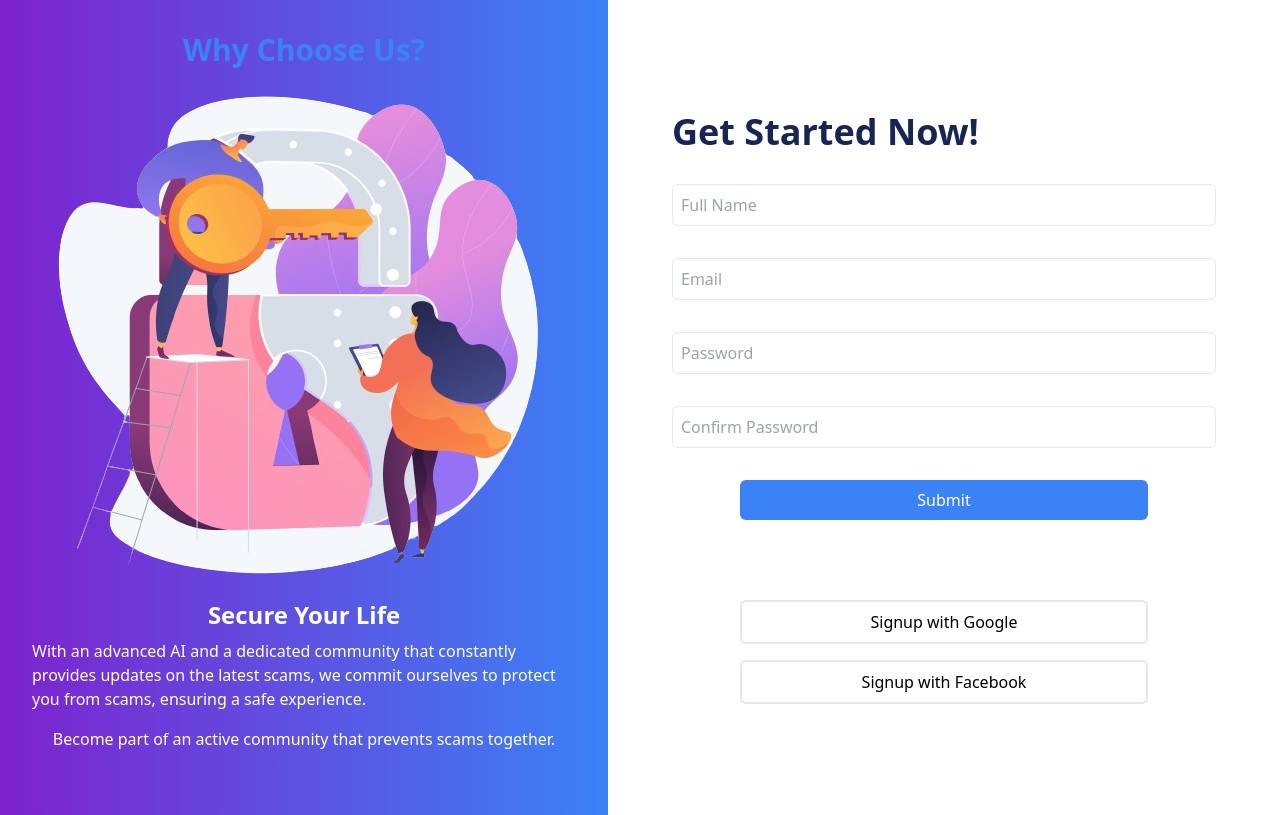
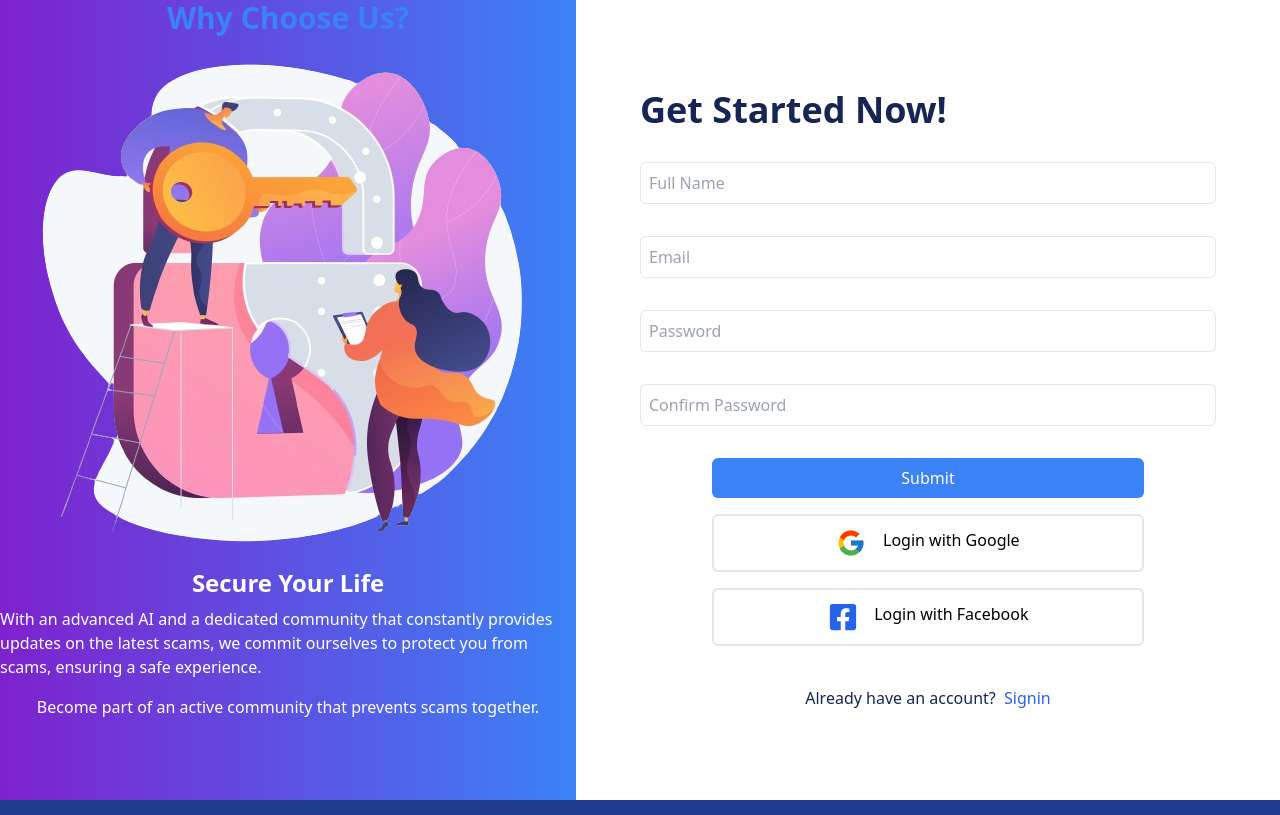
Before and after one commit to SachithraPinnaduwa/sdgp, a Next.js app: page /signup in a window 1280 px wide. Built offline with nearby package versions, Linux system fonts and the light colour scheme.

Commit message:
icons added

```diff
--- a/app/Findscams/page.js
+++ b/app/Findscams/page.js
@@ -7,7 +7,7 @@ function FindScams() {
     return (
         <>
             <Navbar/>
-        <div className={'flex flex-col justify-center items-center mt-[-6%] min-h-screen'}>
+        <div className={'flex flex-col justify-center items-center mt-[-8%] min-h-screen'}>
             <div className={'mt-[0%] text-center text-amber-50'}>
                 <h1 className={'text-6xl mb-10'}>Community Stories</h1>
                 <p className={'text-3xl'}>Scams That the Community Faced</p>
--- a/app/Signin/page.js
+++ b/app/Signin/page.js
@@ -1,10 +1,14 @@
 import React from 'react';
 import Image from 'next/image';
 import login from '../../public/login/img1.png';
+import Link from "next/link";
+import { FcGoogle } from "react-icons/fc";
+import { FaFacebookSquare } from "react-icons/fa";
+
 
 function Page() {
     return (
-        <div className="flex flex-row min-h-screen">
+        <div className="flex flex-row min-h-screen max-h-screen">
             <div className="flex-1 bg-gradient-to-r from-purple-700 to-blue-500 p-8">
                 <h1 className=" text-3xl font-bold mb-4 flex justify-center text-blue-500 ">Why Choose Us?</h1>
                 <Image src={login} alt="login" className="mx-auto mb-4"/>
@@ -13,7 +17,7 @@ function Page() {
                     we commit ourselves to protect you from scams, ensuring a safe experience.</h3>
                 <p className="text-white mb-8 justify-center flex">Become part of an active community that prevents scams together.</p>
             </div>
-            <div className="flex-1 p-[5%] text-blue-950 bg-white justify-center flex flex-col">
+            <div className="flex-1 px-[5%] text-blue-950 bg-white justify-center flex flex-col">
                 <h1 className="text-4xl font-bold mb-8 ">Welcome Back!</h1>
                 <form className="flex flex-col">
 
@@ -25,10 +29,15 @@ function Page() {
                     <input type="password" id="password" name="password" className="border rounded-md p-2 mb-8"
                            placeholder={'Password'}/>
 
-                    <button type="submit" className="bg-blue-500 text-white p-2 rounded-md mb-16 w-3/4 flex mx-auto justify-center">Submit</button>
-                    <button  className="bg-white text-black p-2 rounded-md border-2 mt-4 w-3/4 flex mx-auto justify-center">Login with Google</button>
-                    <button  className="bg-white text-black p-2 rounded-md border-2 mt-4 w-3/4 flex mx-auto justify-center">Login with Facebook</button>
+                    <button type="submit" className="bg-blue-500 text-white p-3 rounded-md w-3/4 flex mx-auto justify-center">Submit</button>
+                    <button  className="bg-white text-black p-3 rounded-md border-2 mt-4 w-3/4 flex mx-auto justify-center"><FcGoogle className="text-3xl"/>&nbsp;&nbsp;&nbsp;&nbsp;Login with Google</button>
+                    <button  className="bg-white text-black p-3 rounded-md border-2 mt-4 w-3/4 flex mx-auto justify-center"><FaFacebookSquare className="text-blue-600 text-3xl"/>&nbsp;&nbsp;&nbsp;&nbsp;Login with Facebook</button>
                 </form>
+                <p className="flex justify-center py-16">Don&apos;t have an account?
+                    <Link
+                    href={'/signup'}>
+                    <span className="text-blue-600"> &nbsp;	Signup</span>
+                    </Link></p>
             </div>
         </div>
     );
--- a/app/components/Navbar.js
+++ b/app/components/Navbar.js
@@ -27,7 +27,7 @@ const Navbar = () => {
         ))}
       </ul>
       <div className="lg:flex lg:items-center lg:justify-center hidden">
-          <Link href={'/signup'}>
+          <Link href={'/Signin'}>
                 <Button label="Log in" type="button" icon="/user.svg" variant=" px-8 py-4 text-white bg-black"/>
           </Link>
       </div>
--- a/app/page.js
+++ b/app/page.js
@@ -6,7 +6,7 @@ export default function Home() {
   return (
     <>
         <Navbar/>
-       <div className={'flex flex-col mt-[-6%] min-h-screen'}>
+       <div className={'flex flex-col mt-[-8%] min-h-screen'}>
 
            <div className={'flex flex-row  my-auto justify-center gap-20 '}>
                <div className={'my-auto'}>
--- a/app/signup/page.js
+++ b/app/signup/page.js
@@ -1,11 +1,14 @@
 import React from 'react';
 import Image from 'next/image';
 import login from '../../public/login/img1.png';
+import Link from "next/link";
+import {FcGoogle} from "react-icons/fc";
+import {FaFacebookSquare} from "react-icons/fa";
 
 function Page() {
     return (
-        <div className="flex flex-row min-h-screen">
-            <div className="flex-1 bg-gradient-to-r from-purple-700 to-blue-500 p-8">
+        <div className="flex flex-row max-h-screen min-h-screen">
+            <div className="flex-1 bg-gradient-to-r from-purple-700 to-blue-500 ">
                 <h1 className=" text-3xl font-bold mb-4 flex justify-center text-blue-500 ">Why Choose Us?</h1>
                 <Image src={login} alt="login" className="mx-auto mb-4"/>
                 <h2 className="text-white text-2xl font-bold mb-2 justify-center flex">Secure Your Life</h2>
@@ -29,10 +32,25 @@ function Page() {
                            placeholder={'Password'}/>
                     <input type="password" id="password" name="password" className="border rounded-md p-2 mb-8"
                            placeholder={'Confirm Password'}/>
-                    <button type="submit" className="bg-blue-500 text-white p-2 rounded-md mb-16 w-3/4 flex mx-auto justify-center">Submit</button>
-                    <button  className="bg-white text-black p-2 rounded-md border-2 mt-4 w-3/4 flex mx-auto justify-center">Signup with Google</button>
-                    <button  className="bg-white text-black p-2 rounded-md border-2 mt-4 w-3/4 flex mx-auto justify-center">Signup with Facebook</button>
+                    <button type="submit"
+                            className="bg-blue-500 text-white p-2 rounded-md w-3/4 flex mx-auto justify-center">Submit
+                    </button>
+                    <button
+                        className="bg-white text-black p-3 rounded-md border-2 mt-4 w-3/4 flex mx-auto justify-center">
+                        <FcGoogle className="text-3xl"/>&nbsp;&nbsp;&nbsp;&nbsp;Login with Google
+                    </button>
+                    <button
+                        className="bg-white text-black p-3 rounded-md border-2 mt-4 w-3/4 flex mx-auto justify-center">
+                        <FaFacebookSquare className="text-blue-600 text-3xl"/>&nbsp;&nbsp;&nbsp;&nbsp;Login with
+                        Facebook
+                    </button>
                 </form>
+                <p className="flex justify-center mt-10">Already have an account?
+                    <Link href={'/Signin'}>
+                    <span
+                        className="text-blue-600 "> &nbsp;    Signin</span>
+                    </Link></p>
+
             </div>
         </div>
     );
```
Also changed, not shown: package.json (+5 -4 lines), 1 other file (tests, documents, lock files or other folders).
